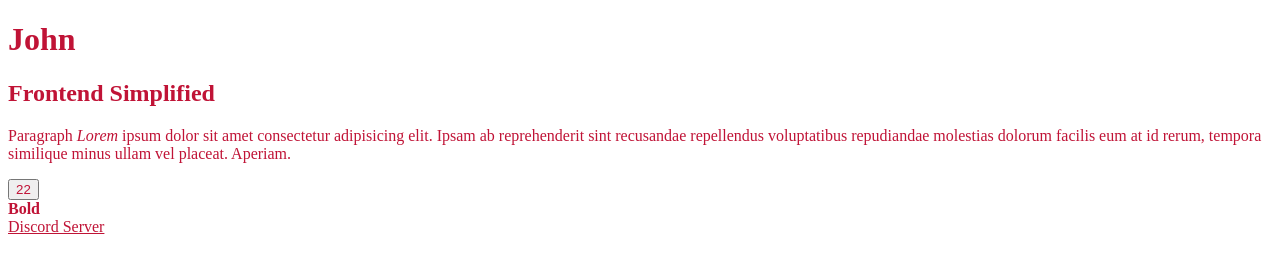
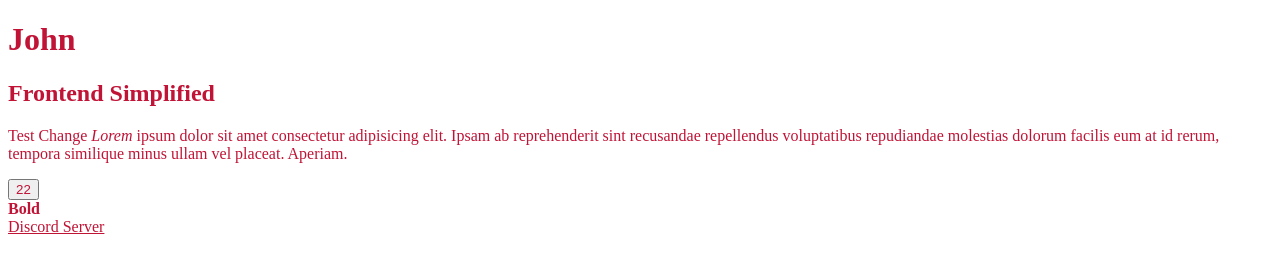
Before and after one commit to UnsortedStudent/first-project, a plain HTML site: page index.html in a window 1280 px wide. Drawn offline with Linux system fonts and the light colour scheme.

Commit message:
Test Change

```diff
--- a/index.html
+++ b/index.html
@@ -10,7 +10,7 @@
 <body>
     <h1>John</h1>
     <h2>Frontend Simplified</h2>
-    <p>Paragraph <i>Lorem</i> ipsum dolor sit amet consectetur adipisicing elit. Ipsam ab reprehenderit sint recusandae repellendus voluptatibus repudiandae molestias dolorum facilis eum at id rerum, tempora similique minus ullam vel placeat. Aperiam.</p>
+    <p>Test Change <i>Lorem</i> ipsum dolor sit amet consectetur adipisicing elit. Ipsam ab reprehenderit sint recusandae repellendus voluptatibus repudiandae molestias dolorum facilis eum at id rerum, tempora similique minus ullam vel placeat. Aperiam.</p>
     <button>22</button>
     <div>
         <b>Bold</b>
```
